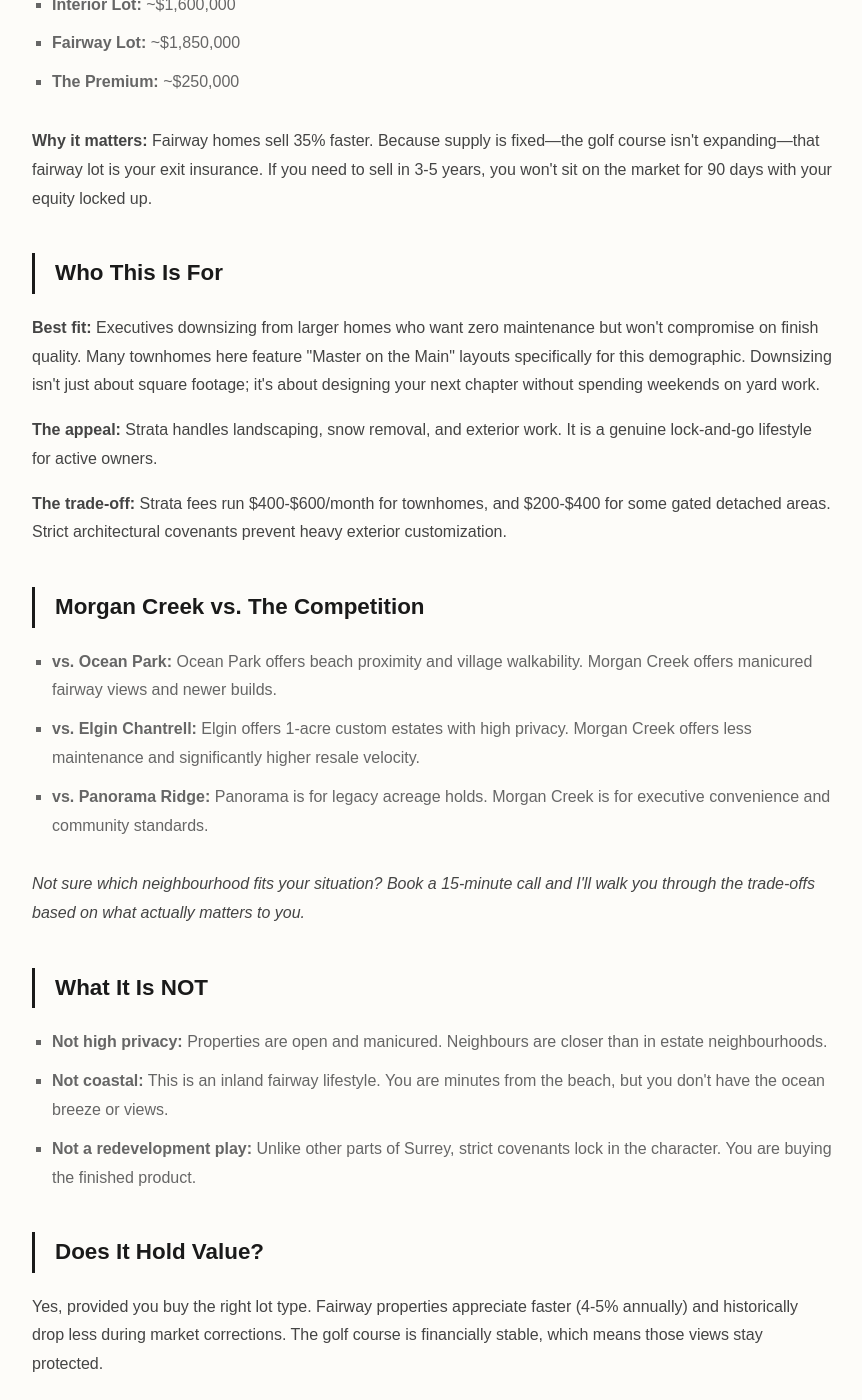
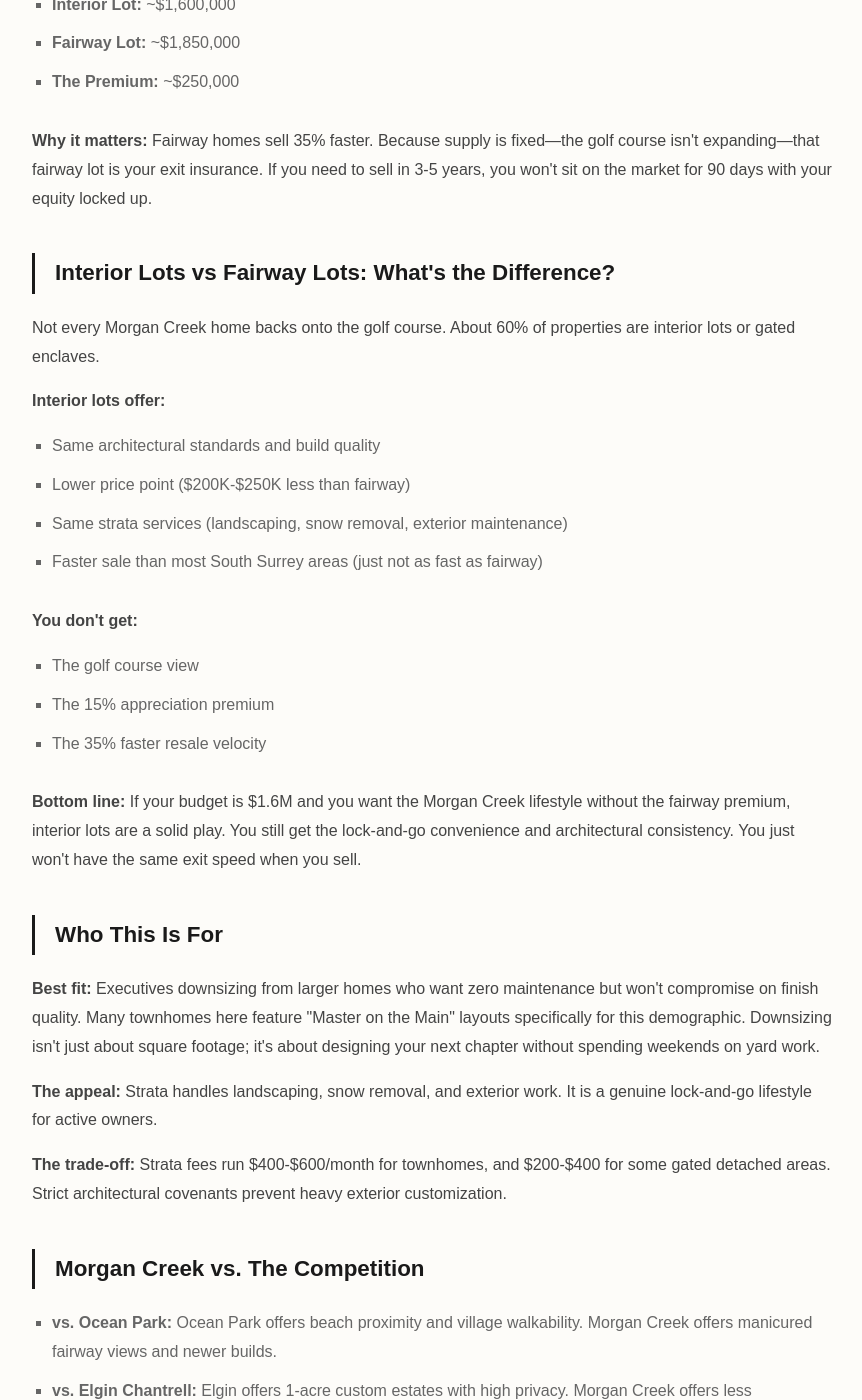
Before and after one commit to gvancouverhomes/tanvirbhupal-site, a Jekyll site: the page built from neighbourhoods/morgan-creek.md, in a window 1280 px wide and 1400 px high, scrolled down 955 px. Shown: the whole window, without its empty margins (208-1070 px from the left). Built offline with Jekyll 4.4.1, drawn with Linux system fonts in a browser that asks for light colours.

Commit message:
docs: integrate interior vs. fairway lot comparison and contact CTA to Morgan Creek page

```diff
--- a/neighbourhoods/morgan-creek.md
+++ b/neighbourhoods/morgan-creek.md
@@ -15,7 +15,6 @@ permalink: /neighbourhoods/morgan-creek/
   .metric-list { padding-left: 20px; list-style-type: square; color: var(--light); margin-bottom: 30px; }
   .metric-list li { margin-bottom: 10px; }
 
-  /* Navigation Grid Styles */
   .nav-section { padding: 80px 20px; border-top: 1px solid var(--border); background: var(--bg-alt); margin-top: 80px; }
   .nav-section-title { font-size: 0.75rem; text-transform: uppercase; letter-spacing: 3px; color: var(--meta); margin-bottom: 40px; text-align: center; }
   .nav-grid { display: grid; grid-template-columns: repeat(auto-fit, minmax(200px, 1fr)); gap: 20px; max-width: 1100px; margin: 0 auto; }
@@ -66,6 +65,23 @@ permalink: /neighbourhoods/morgan-creek/
         <li><strong>The Premium:</strong> ~$250,000</li>
     </ul>
     <p><strong>Why it matters:</strong> Fairway homes sell 35% faster. Because supply is fixed—the golf course isn't expanding—that fairway lot is your exit insurance. If you need to sell in 3-5 years, you won't sit on the market for 90 days with your equity locked up.</p>
+
+    <h2 class="section-title">Interior Lots vs Fairway Lots: What's the Difference?</h2>
+    <p>Not every Morgan Creek home backs onto the golf course. About 60% of properties are interior lots or gated enclaves.</p>
+    <p><strong>Interior lots offer:</strong></p>
+    <ul class="metric-list">
+        <li>Same architectural standards and build quality</li>
+        <li>Lower price point ($200K-$250K less than fairway)</li>
+        <li>Same strata services (landscaping, snow removal, exterior maintenance)</li>
+        <li>Faster sale than most South Surrey areas (just not as fast as fairway)</li>
+    </ul>
+    <p><strong>You don't get:</strong></p>
+    <ul class="metric-list">
+        <li>The golf course view</li>
+        <li>The 15% appreciation premium</li>
+        <li>The 35% faster resale velocity</li>
+    </ul>
+    <p><strong>Bottom line:</strong> If your budget is $1.6M and you want the Morgan Creek lifestyle without the fairway premium, interior lots are a solid play. You still get the lock-and-go convenience and architectural consistency. You just won't have the same exit speed when you sell.</p>
 
     <h2 class="section-title">Who This Is For</h2>
     <p><strong>Best fit:</strong> Executives downsizing from larger homes who want zero maintenance but won't compromise on finish quality. Many townhomes here feature "Master on the Main" layouts specifically for this demographic. Downsizing isn't just about square footage; it's about designing your next chapter without spending weekends on yard work.</p>
```
